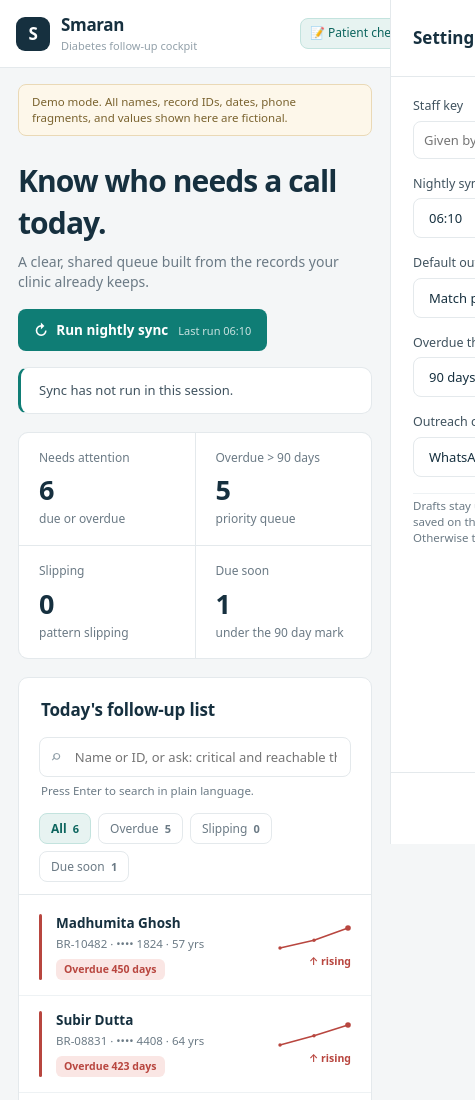
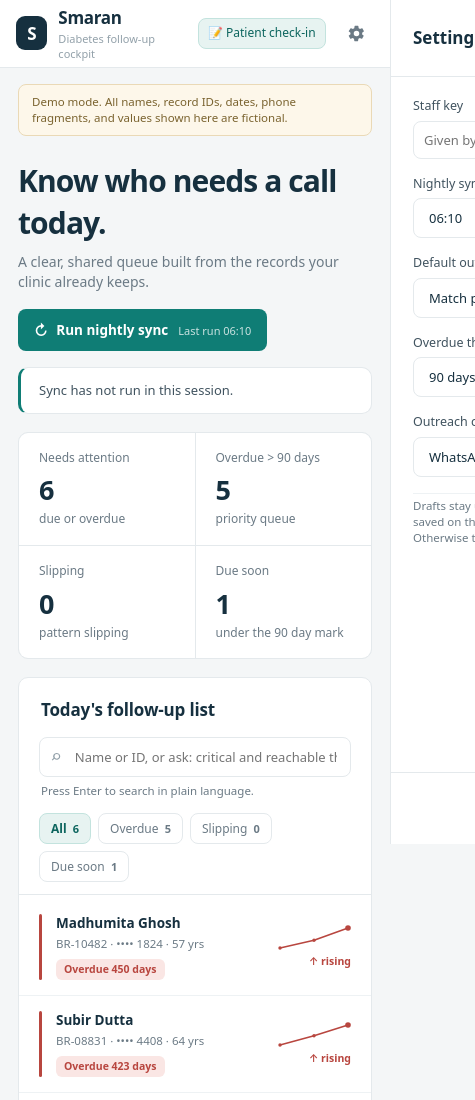
Before and after one commit to aranyoray/smaranmed, a website: page index.html in a window 390 px wide. Shown: the top 1100 px of the page, 475 px wide, since content can reach past the window. Drawn offline with Linux system fonts and the light colour scheme; no server answers.

Commit message:
fix(qa): ISSUE-005 — topbar fits phones so the settings button is reachable

```diff
--- a/styles.css
+++ b/styles.css
@@ -368,6 +368,7 @@ h3.block{font-size:14px;color:var(--ink);font-weight:600;margin:24px 0 12px;lett
 }
 @media(max-width:760px){
   .topbar{padding:0 16px;gap:14px}
+  .brand{min-width:0;margin-right:auto}
   .clinic{display:none}
   .hero{padding:24px 18px 16px;flex-direction:column;align-items:flex-start;gap:18px}
   .ai-strip{margin:0 18px 18px;flex-direction:column;align-items:flex-start;gap:8px}
```
